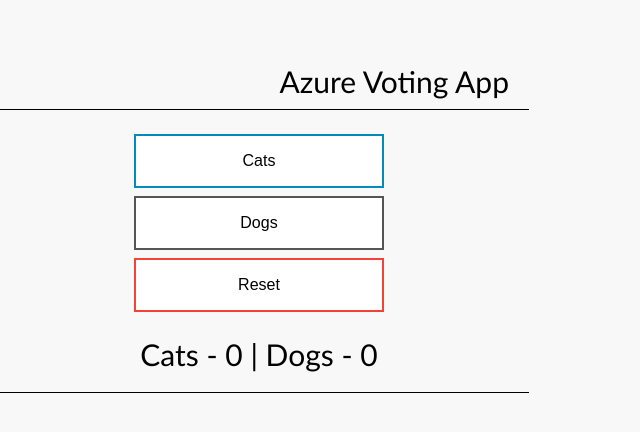
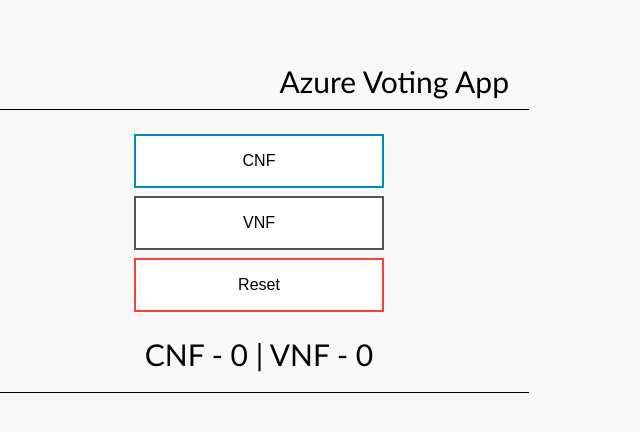
Before and after one commit to maheshpabba/bpa-poc-5, a Flask app: page / in a window 1280 px wide. Shown: the top 432 px of the page, without its empty margins (381-1021 px from the left). Run offline with Flask 2, Linux system fonts and the light colour scheme; data that the repository does not hold is empty.

Commit message:
fdsgsadf

```diff
--- a/microservices/voting/config_file.cfg
+++ b/microservices/voting/config_file.cfg
@@ -6,6 +6,6 @@
 
 # UI Configurations
 TITLE = 'Azure Voting App'
-VOTE1VALUE = 'Cats'
-VOTE2VALUE = 'Dogs'
+VOTE1VALUE = 'CNF'
+VOTE2VALUE = 'VNF'
 SHOWHOST = 'false'
--- a/microservices/voting/main.py
+++ b/microservices/voting/main.py
@@ -90,4 +90,4 @@
     return str(rv)
 
 if __name__ == "__main__":
-    app.run(host='0.0.0.0',port=5000,debug=True)
+    app.run(host='0.0.0.0',static_url_path='/static',port=5000,debug=True)
--- a/microservices/voting/templates/index.html
+++ b/microservices/voting/templates/index.html
@@ -1,7 +1,7 @@
 <!DOCTYPE html>
 <html xmlns="http://www.w3.org/1999/xhtml">
 <head>
-    <link rel="stylesheet" type="text/css" href="{{ url_for('static', filename='default.css') }}">
+    <link rel="stylesheet" type="text/css" href="/static/default.css">
     <title>{{title}}</title>
 
     <script language="JavaScript">
```
